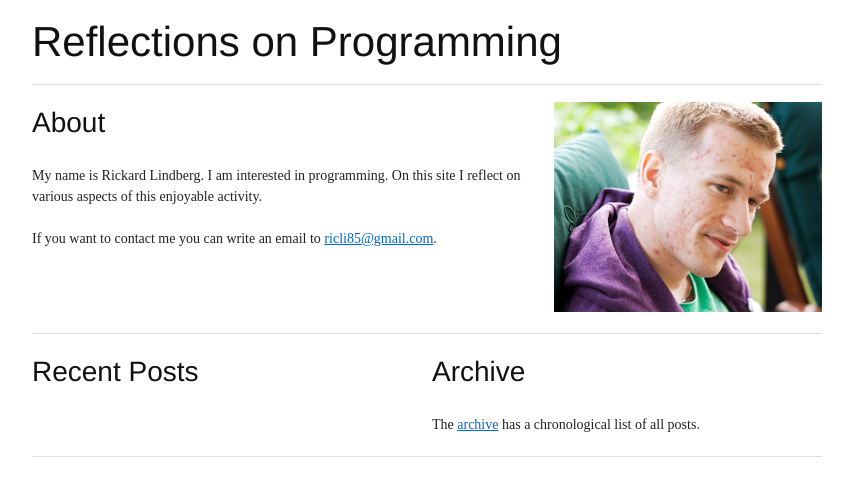
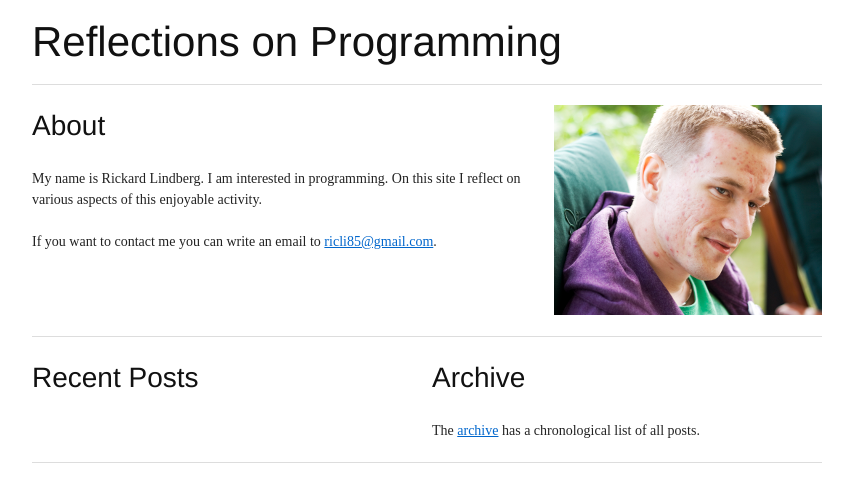
Before and after one commit to rickardlindberg/reflectionsonprogramming.com, a Jekyll site: the page built from index.html, in a window 1280 px wide. Shown: the top 502 px of the page, without its empty margins (213-1066 px from the left). Built offline with Jekyll 4.4.1, drawn with Linux system fonts in a browser that asks for light colours.

Commit message:
Fix hr padding (now everything aligns).

```diff
--- a/css/layout.css
+++ b/css/layout.css
@@ -17,3 +17,8 @@
   margin-top: 21px;
   margin-bottom: 21px;
 }
+
+hr {
+    height: 1px;
+    margin: 0 0 20px;
+}
```
